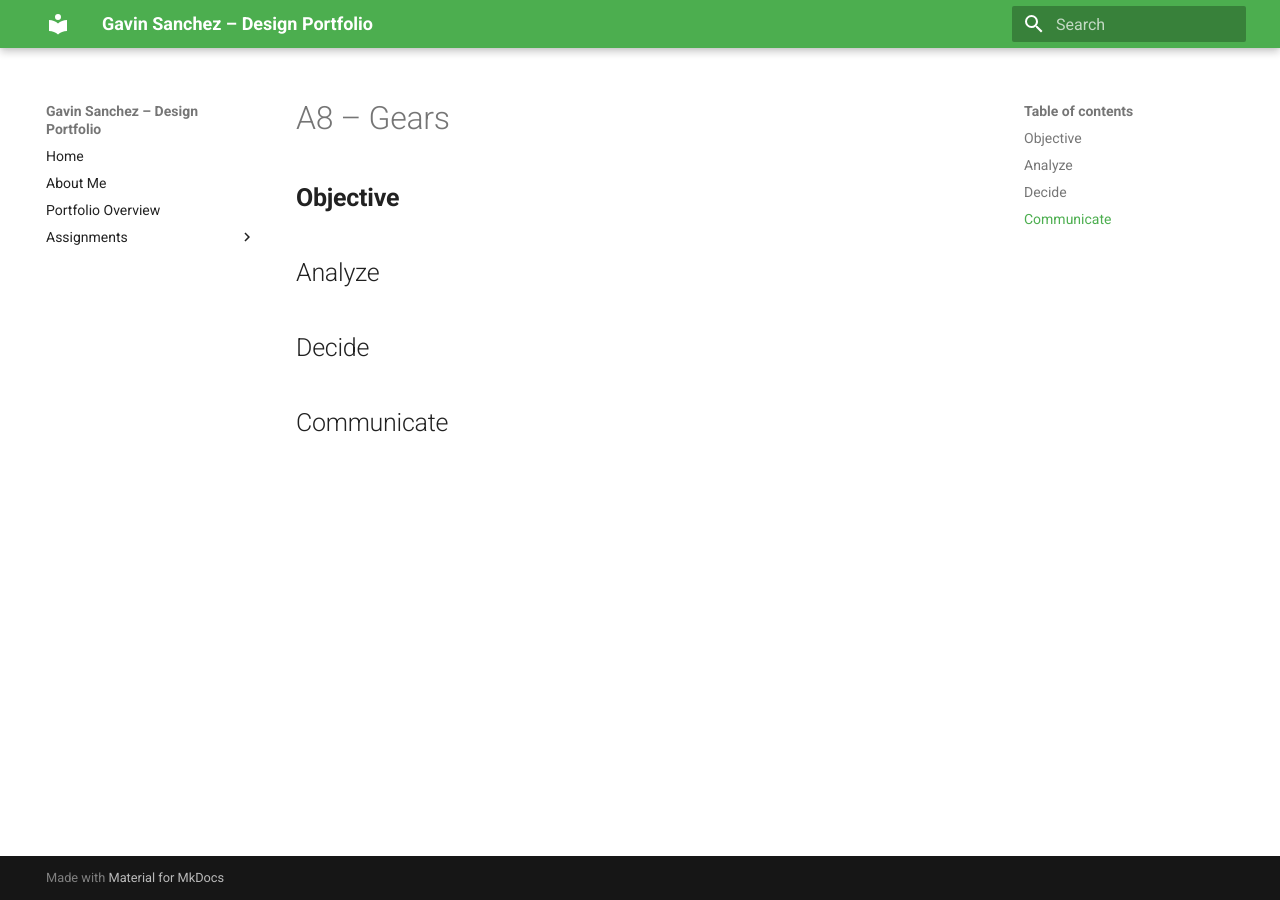
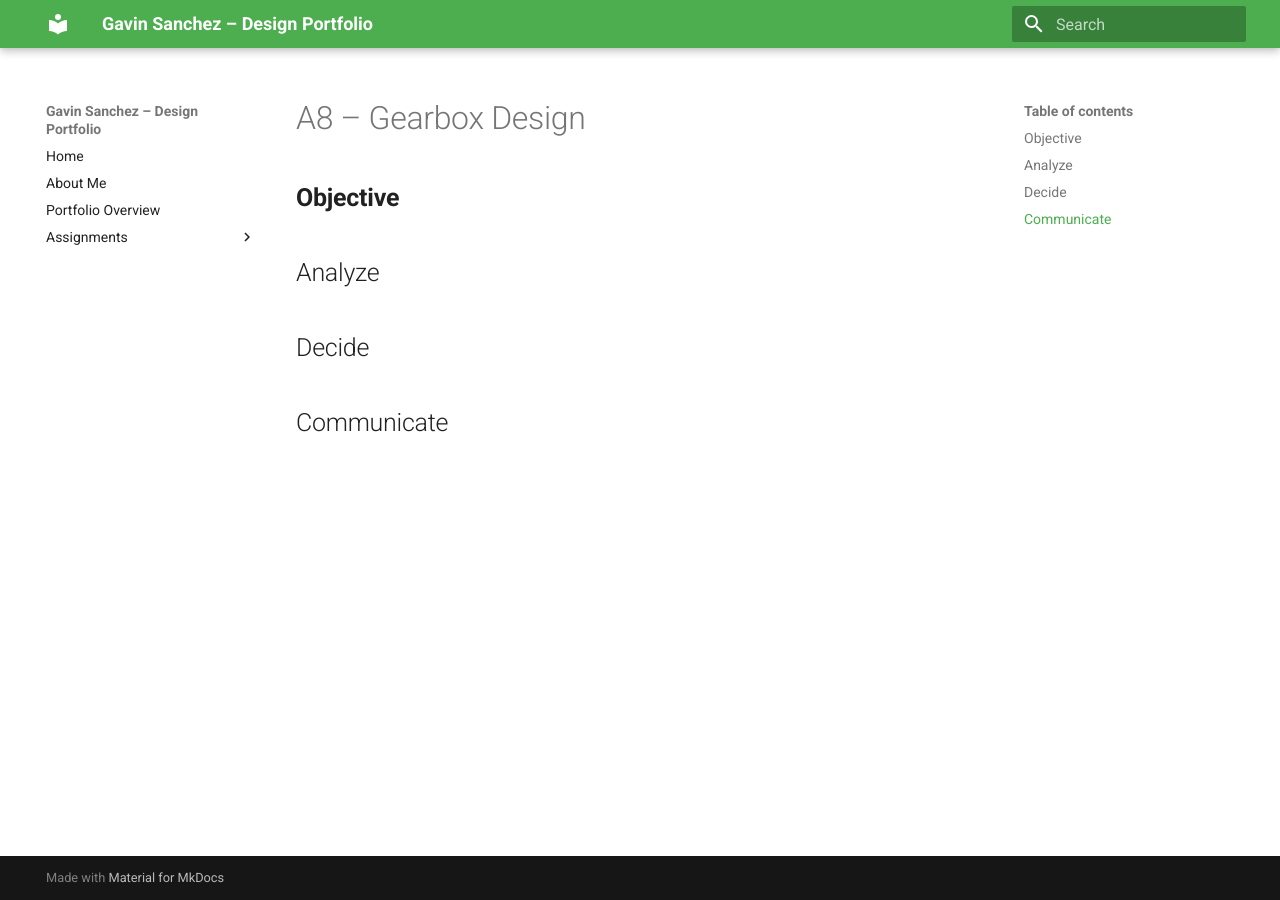
Before and after one commit to GavinSanch/Gavins-design-projects-portfolio, an MkDocs documentation site: the page built from docs/assignments/A08/index.md, in a window 1280 px wide. Built offline with MkDocs 1.6.1 and Material for MkDocs 9.7.7, drawn with Linux system fonts in a browser that asks for light colours.

Commit message:
Update index.md

```diff
--- a/docs/assignments/A08/index.md
+++ b/docs/assignments/A08/index.md
@@ -1,4 +1,4 @@
-# A8 – Gears
+# A8 – Gearbox Design
 
 ## **Objective**
 
```
